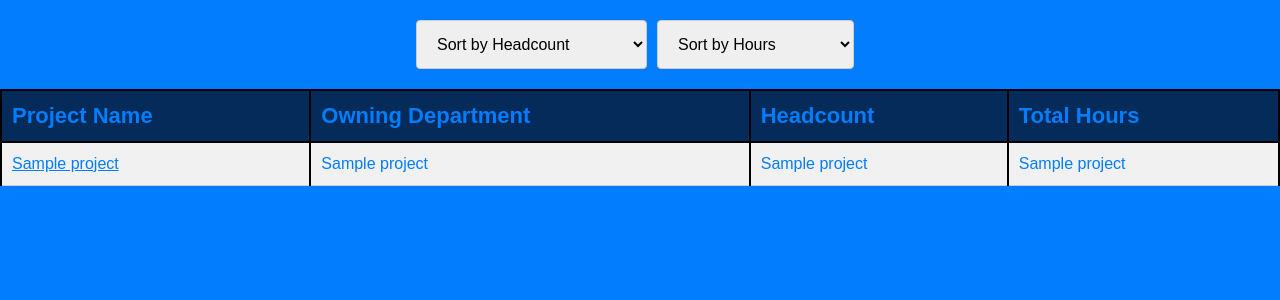
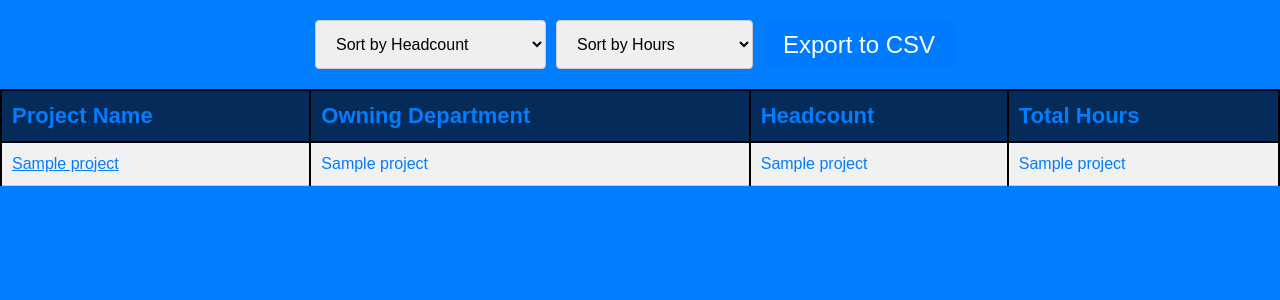
Before and after one commit to SammyMcNab/CIS3530A4, a Flask app: page /projects in a window 1280 px wide. Shown: the part 85-385 px from the top of the page. Run offline with Flask 3, Linux system fonts and the light colour scheme; the visitor is signed in with stand-in values (Sample User, id 1); a database or web service that is not in the repository returns one stand-in record (values such as "Sample title"); some libraries are stand-ins or nearby versions.

Commit message:
Update projects.html

```diff
--- a/app/templates/projects.html
+++ b/app/templates/projects.html
@@ -39,6 +39,12 @@
                         {% if request.args.get('sort_by') == 'total_hours' and request.args.get('order') == 'DESC' %}selected{% endif %}>Descending (Hours)</option>
                     </select>
                 </div>
+
+                <div class="filter">
+                    <button type="button" class="button export-button" onclick="window.location.href='{{ request.full_path }}&export=1'">
+                        Export to CSV
+                    </button>
+                </div>
             </div>
         </div>
 
```
